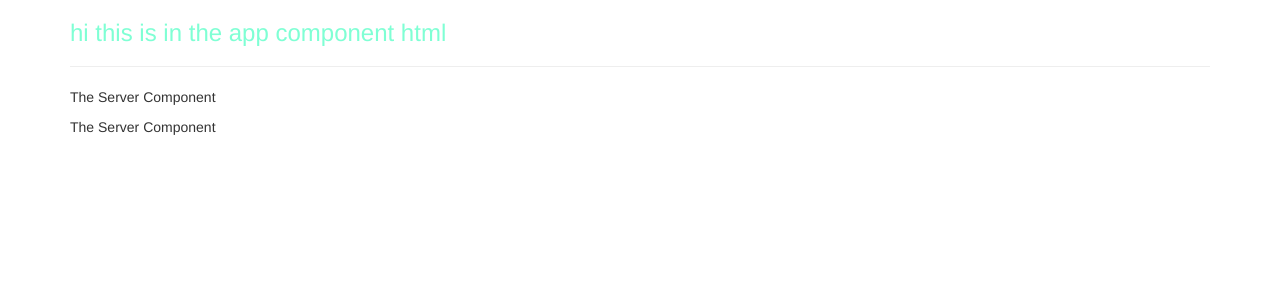
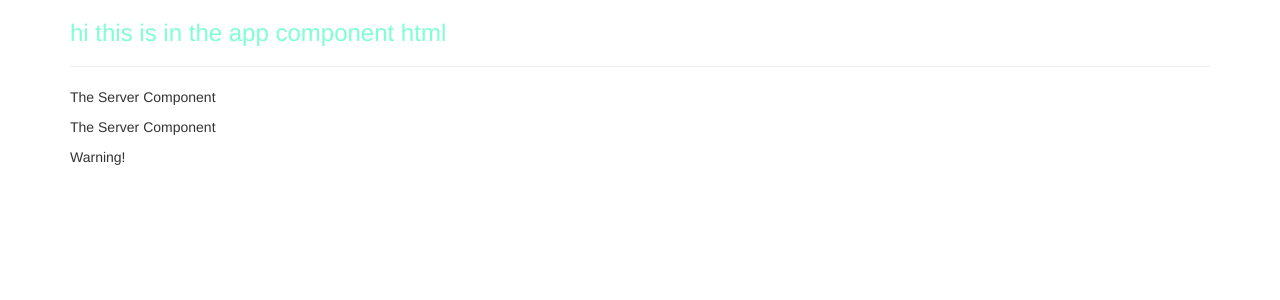
Before and after one commit to richardcalf/angular-the-complete-guide, an Angular app in the folder my-first-app/: page / in a window 1280 px wide. Shown: the top 300 px of the page. Built offline with nearby package versions, Linux system fonts and the light colour scheme.

Commit message:
assignment 1 : warning component added manually

```diff
--- a/my-first-app/src/app/app.component.html
+++ b/my-first-app/src/app/app.component.html
@@ -4,6 +4,7 @@
       <h3>hi this is in the app component html</h3>
       <hr />
       <app-servers></app-servers>
+      <app-warning></app-warning>
     </div>
   </div>
 </div>
--- a/my-first-app/src/app/app.module.ts
+++ b/my-first-app/src/app/app.module.ts
@@ -6,12 +6,14 @@ import { FormsModule } from '@angular/forms';
 import { AppComponent } from './app.component';
 import { ServerComponent } from './server/server.component';
 import { ServersComponent } from './servers/servers.component';
+import { WarningAlertComponent } from './warningalert/warningalert.component';
 
 @NgModule({
   declarations: [
     AppComponent,
     ServerComponent,
-    ServersComponent
+    ServersComponent,
+    WarningAlertComponent
   ],
   imports: [
     BrowserModule,
--- /dev/null
+++ b/my-first-app/src/app/warningalert/warningalert.component.html
@@ -0,0 +1 @@
+<p>Warning!</p>
```
Also changed, not shown: my-first-app/src/app/warningalert/warningalert.component.ts (added, +9 -0 lines).
